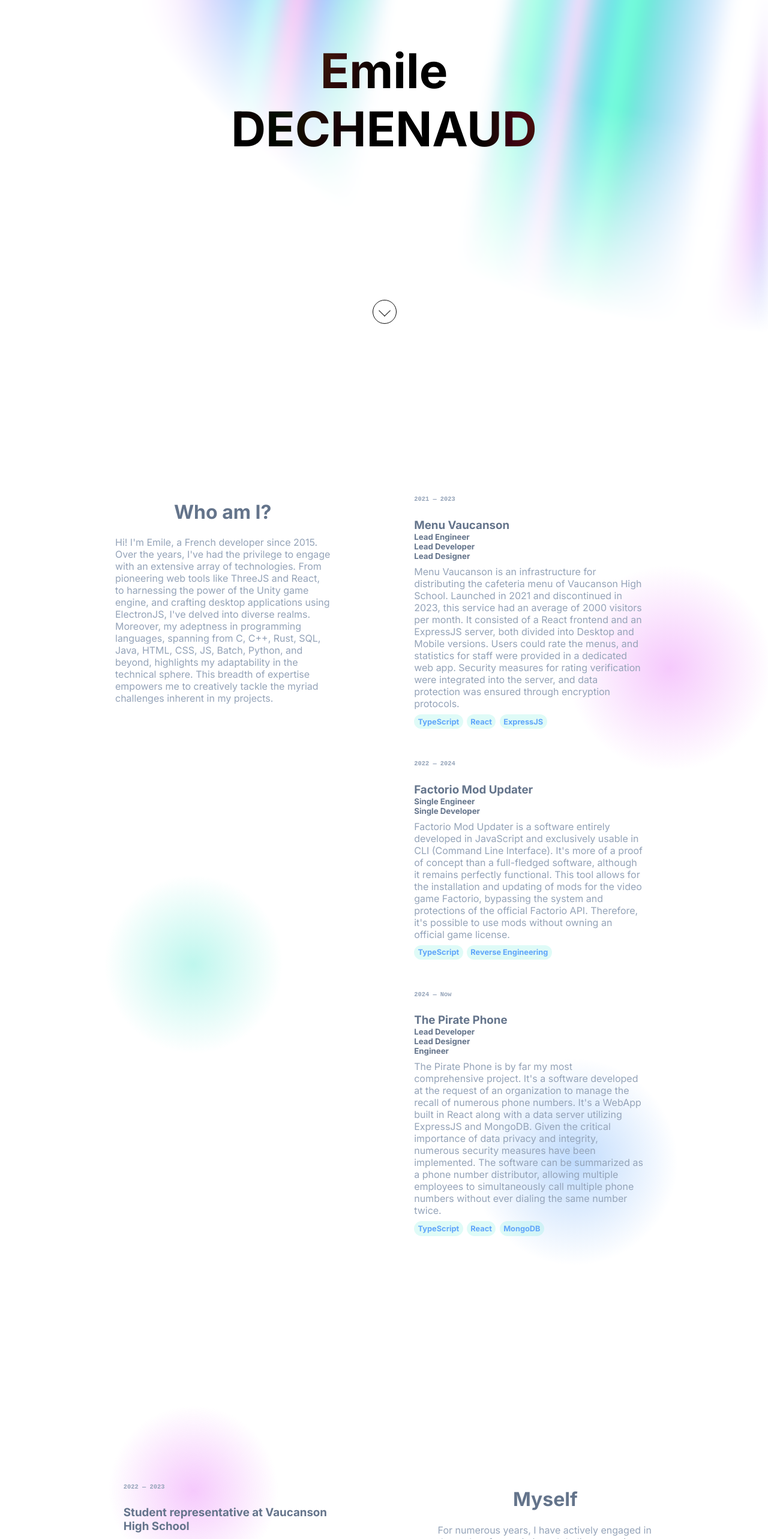
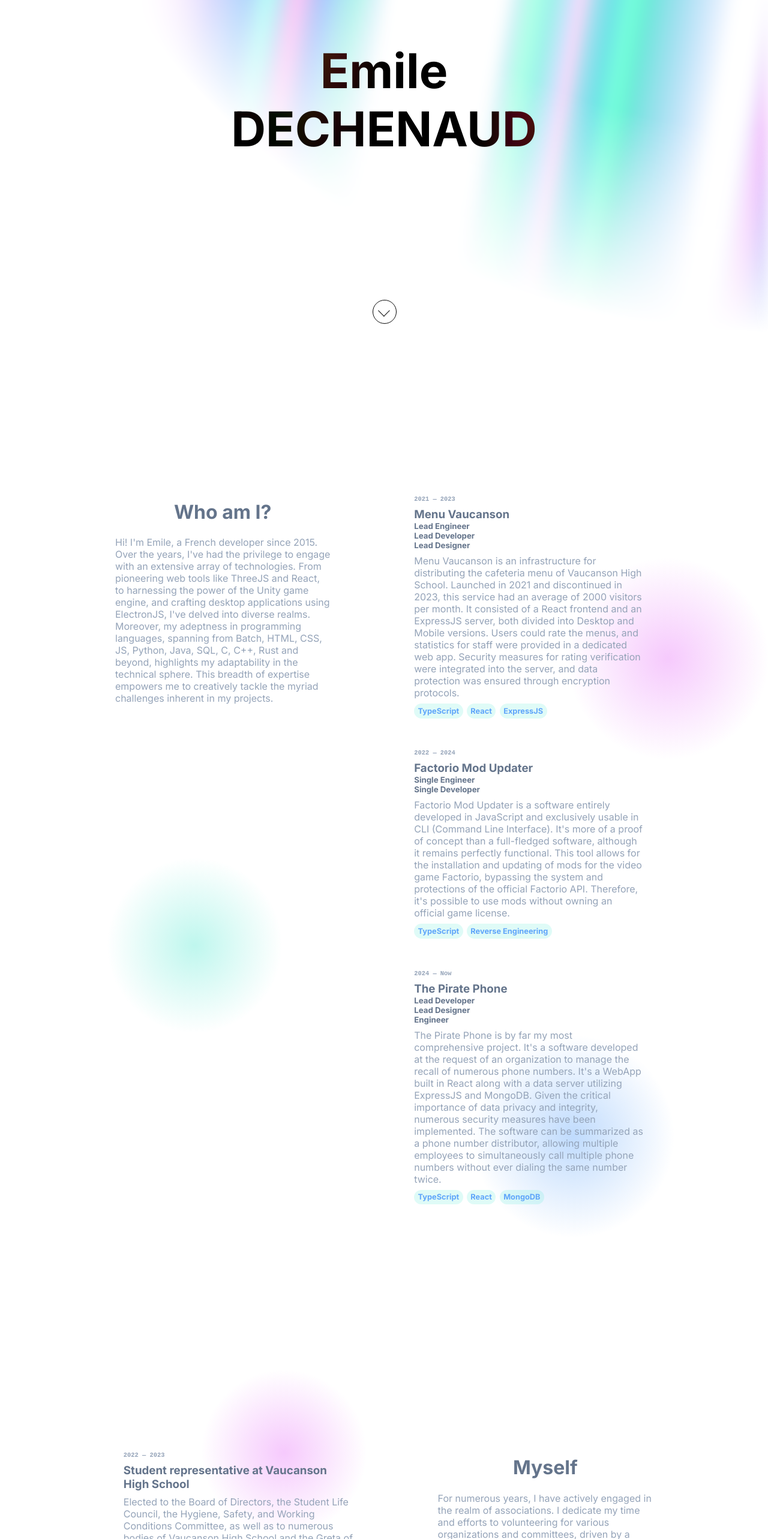
Before and after one commit to Wiwok/wiwok.github.io, a React (Create React App) app: page / in a window 1280 px wide. Shown: the part 234-2800 px from the top of the page at 60% size. Built offline with nearby package versions, Linux system fonts and the light colour scheme.

Commit message:
Cleaning things up

```diff
--- a/src/App.tsx
+++ b/src/App.tsx
@@ -30,7 +30,7 @@ function App() {
 						with an extensive array of technologies. From pioneering web tools like ThreeJS and React, to
 						harnessing the power of the Unity game engine, and crafting desktop applications using
 						ElectronJS, I've delved into diverse realms. Moreover, my adeptness in programming languages,
-						spanning from C, C++, Rust, SQL, Java, HTML, CSS, JS, Batch, Python, and beyond, highlights my
+						spanning from Batch, HTML, CSS, JS, Python, Java, SQL, C, C++, Rust and beyond, highlights my
 						adaptability in the technical sphere. This breadth of expertise empowers me to creatively tackle
 						the myriad challenges inherent in my projects.
 					</p>
--- a/src/Components/ExBox.tsx
+++ b/src/Components/ExBox.tsx
@@ -13,9 +13,9 @@ function ExBox({
 	description: string;
 	categories?: Array<string>;
 }) {
-	if (link) {
+	function Box() {
 		return (
-			<a target="_blank" rel="noreferrer" href={link} className="ExBox">
+			<>
 				<pre>{date}</pre>
 				<div>
 					<div>
@@ -31,26 +31,20 @@ function ExBox({
 						))}
 					</article>
 				</div>
+			</>
+		);
+	}
+
+	if (link) {
+		return (
+			<a target="_blank" rel="noreferrer" href={link} className="ExBox">
+				<Box />
 			</a>
 		);
 	} else {
 		return (
 			<div className="ExBox">
-				<pre>{date}</pre>
-				<div>
-					<div>
-						<h3>{name}</h3>
-						{roles?.map(el => (
-							<h5>{el}</h5>
-						))}
-					</div>
-					<section>{description}</section>
-					<article>
-						{categories?.map(el => (
-							<div>{el}</div>
-						))}
-					</article>
-				</div>
+				<Box />
 			</div>
 		);
 	}
--- a/src/index.scss
+++ b/src/index.scss
@@ -63,7 +63,7 @@ a {
 	display: flex;
 	flex-direction: column;
 	max-width: 30vw;
-	gap: 2vw;
+	gap: 1vh;
 
 	pre {
 		margin: 0;
@@ -211,13 +211,13 @@ a {
 		&::before {
 			content: '';
 			position: absolute;
-			top: 0.75vmax;
-			left: 0.95vmax;
+			top: 0.77vmax;
+			left: 0.9vmax;
 			width: 1vmax;
 			height: 1vmax;
-			border-left: 0.15vmax solid #000;
+			border-right: 0.15vmax solid #000;
 			border-bottom: 0.15vmax solid #000;
-			transform: rotate(-45deg);
+			transform: rotate(45deg);
 		}
 	}
 }
@@ -241,7 +241,7 @@ a {
 		radial-gradient(circle at 70% 80%, rgba(96, 165, 250, 0.4), transparent 10%, transparent);
 
 	background-position: center;
-	animation: smoothMainBg 5s linear infinite;
+	animation: smoothMainBg 5s ease-in-out infinite;
 }
 
 .MainBox2 {
@@ -249,8 +249,6 @@ a {
 	background: radial-gradient(circle at 30% 20%, rgba(232, 121, 249, 0.4), transparent 10%, transparent),
 		radial-gradient(circle at 70% 60%, rgba(96, 165, 250, 0.4), transparent 10%, transparent),
 		radial-gradient(circle at 40% 80%, rgba(94, 234, 212, 0.4), transparent 10%, transparent);
-	background-position: center;
-	animation: smoothMainBg 5s linear infinite;
 }
 
 .WhoAmI {
```
